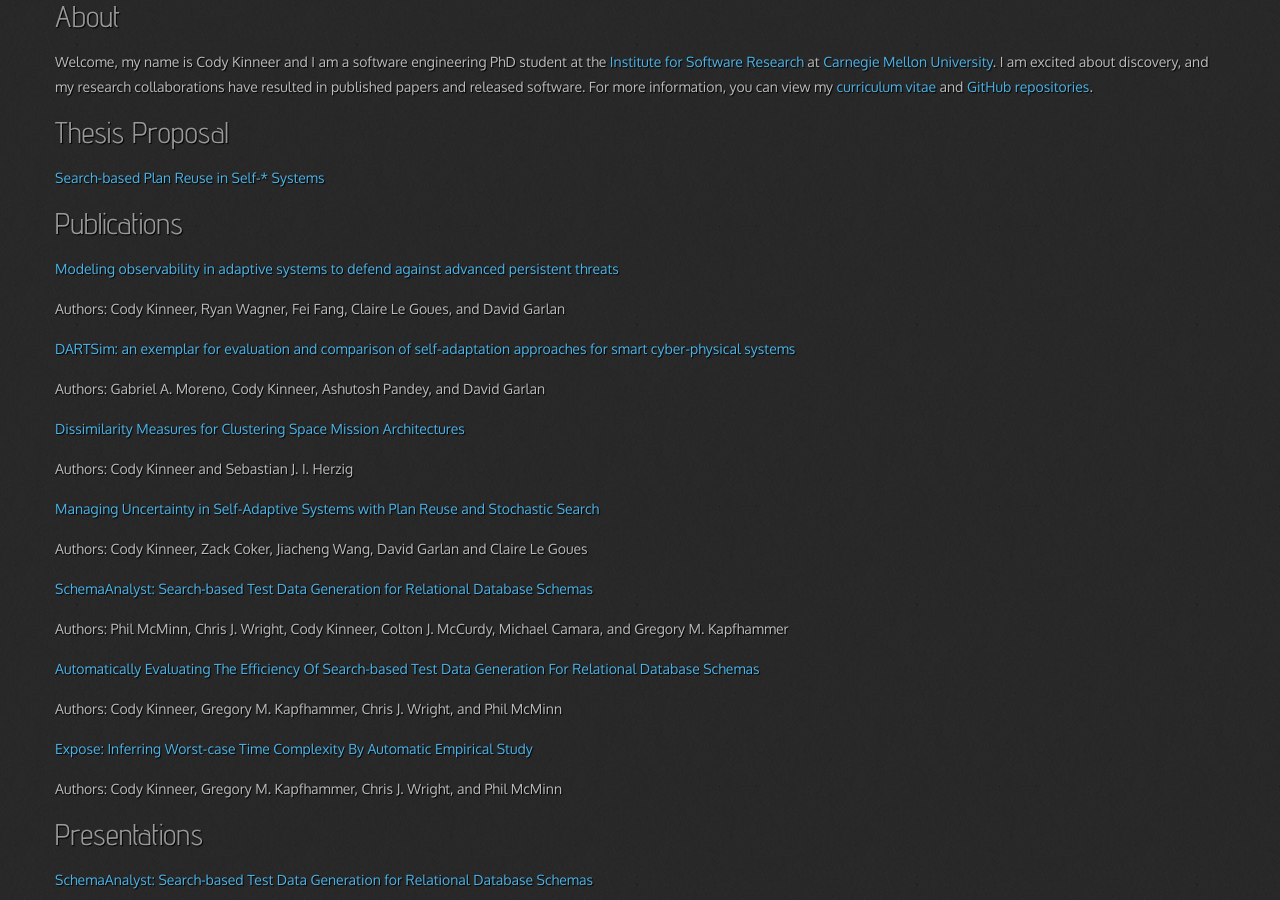
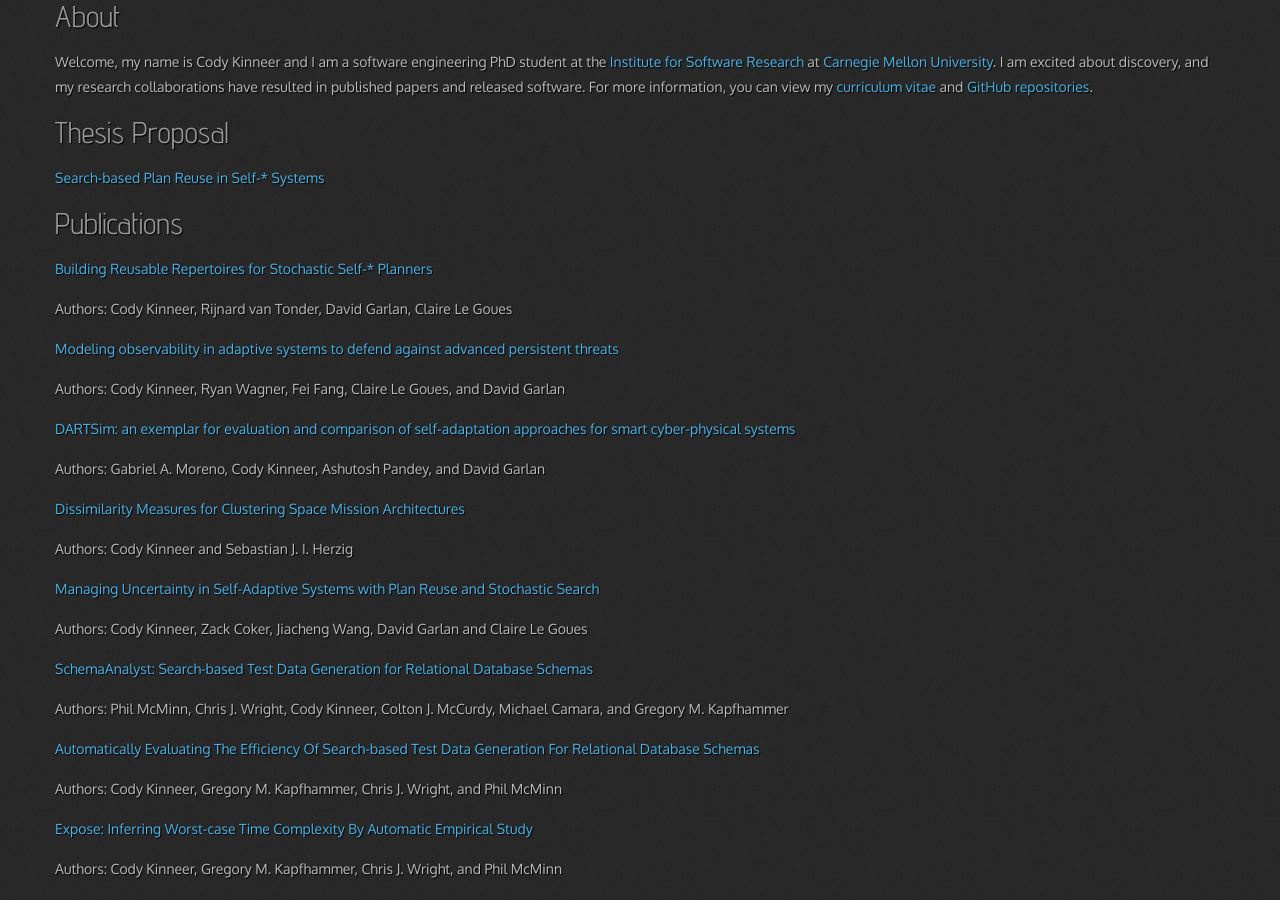
Before and after one commit to kinneerc/kinneerc.github.io, a Jekyll site: the page built from index.md, in a window 1280 px wide and 900 px high, scrolled down 418 px. Built offline with Jekyll 4.4.1, drawn with Linux system fonts in a browser that asks for light colours; nearby versions of some CDN libraries.

Commit message:
added acsos2020 paper

```diff
--- a/index.md
+++ b/index.md
@@ -17,6 +17,10 @@ software. For more information, you can view my [curriculum vitae]({{ site.url }
 [Search-based Plan Reuse in Self-\* Systems]({{ site.url }}/assets/proposal.pdf)
 
 ## Publications
+[Building Reusable Repertoires for Stochastic Self-\* Planners]({{ site.url }}/assets/acsos2020.pdf)
+
+Authors: Cody Kinneer, Rijnard van Tonder, David Garlan, Claire Le Goues
+
 [Modeling observability in adaptive systems to defend against advanced persistent threats]({{ site.url }}/assets/memocode2019.pdf)
 
 Authors: Cody Kinneer, Ryan Wagner, Fei Fang, Claire Le Goues, and David Garlan
```
Also changed, not shown: 1 other file.
